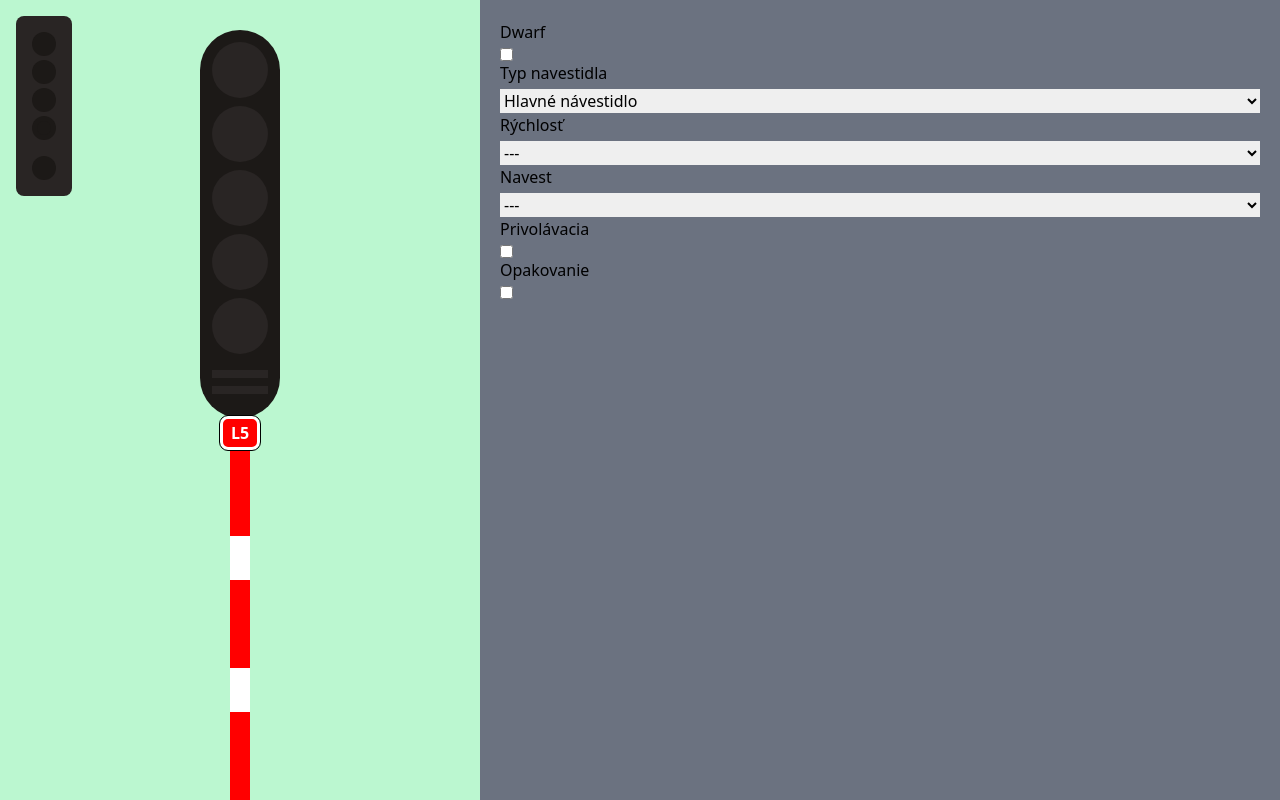
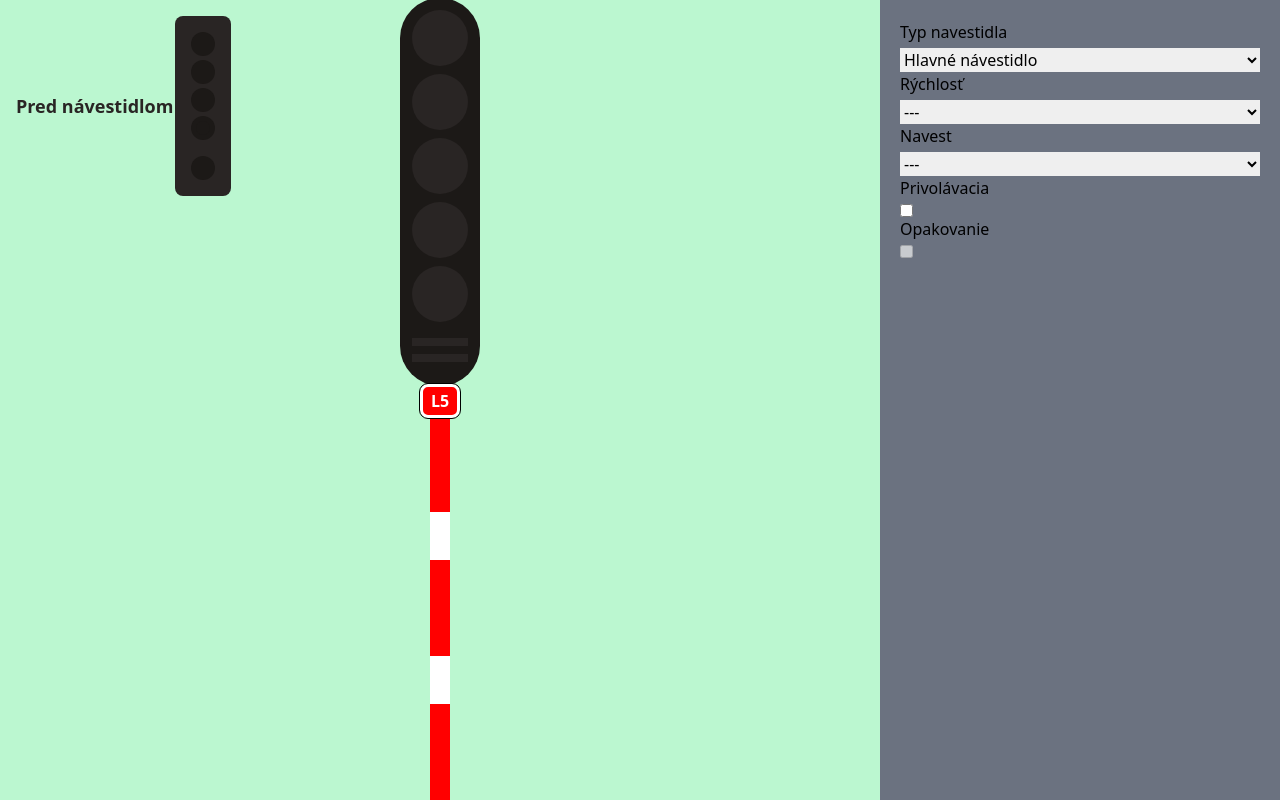
Before and after one commit to jaksia/navesti, a SvelteKit app: page / in a window 1280 px wide. Built offline with nearby package versions, Linux system fonts and the light colour scheme.

Commit message:
Prevent unreal signal combinations

```diff
--- a/src/lib/navestidlo.ts
+++ b/src/lib/navestidlo.ts
@@ -15,6 +15,9 @@ export type Options = {
     bulbCount: number;
     speedIndication: boolean;
     labelExample: string[];
+
+    repeating: boolean;
+    privolavanie: boolean;
 }
 
 export const typeOptions: { [key in TypNavestidla]: Options } = {
@@ -22,39 +25,51 @@ export const typeOptions: { [key in TypNavestidla]: Options } = {
         poleStyleClass: 'hlavne',
         bulbCount: 4,
         speedIndication: true,
-        labelExample: ['1L', 'KL', 'L5', 'S2-6']
+        labelExample: ['1L', 'KL', 'L5', 'S2-6'],
+        repeating: true,
+        privolavanie: true,
     },
     [TypNavestidla.HLAVNE_IBA_JAZDA]: {
         poleStyleClass: 'hlavne_jazda',
         labelStyleClass: 'hlavne',
         bulbCount: 4,
         speedIndication: true,
-        labelExample: ['2S', '1MS', 'S3-7', 'L4']
+        labelExample: ['2S', '1MS', 'S3-7', 'L4'],
+        repeating: true,
+        privolavanie: true,
     },
     [TypNavestidla.VLOZENE]: {
         poleStyleClass: 'vlozene',
         labelStyleClass: 'hlavne',
         bulbCount: 3,
         speedIndication: false,
-        labelExample: ['VL5', 'VS2-6']
+        labelExample: ['VL5', 'VS2-6'],
+        repeating: false,
+        privolavanie: false,
     },
     [TypNavestidla.AUTOBLOK]: {
         poleStyleClass: 'autoblok',
         bulbCount: 3,
         speedIndication: false,
-        labelExample: ['1-487', '2-358']
+        labelExample: ['1-487', '2-358'],
+        repeating: false,
+        privolavanie: false,
     },
     [TypNavestidla.ZRIADOVACIE]: {
         poleStyleClass: 'zriadovacie',
         bulbCount: 2,
         speedIndication: false,
-        labelExample: ['Se1', 'Se24']
+        labelExample: ['Se1', 'Se24'],
+        repeating: false,
+        privolavanie: false,
     },
     [TypNavestidla.PREDZVEST]: {
         poleStyleClass: 'predzvest',
         bulbCount: 2,
         speedIndication: false,
-        labelExample: ['Pr1L', 'Pr2KS']
+        labelExample: ['Pr1L', 'Pr2KS'],
+        repeating: false,
+        privolavanie: false,
     }
 }
 
--- a/src/routes/+page.svelte
+++ b/src/routes/+page.svelte
@@ -11,17 +11,16 @@
 		type Rychlost
 	} from '$lib/navestidlo';
 
-	let dwarf = $state(false);
-
 	let typ = $state(TypNavestidla.HLAVNE);
 	let rychlost: Rychlost | null = $state(null);
 
 	let privolavacia = $state(false);
 	let opakovanie = $state(false);
+	let poslednyAutoblok = $state(true);
 
 	let navest: Navest | null = $state(null);
 
-	let aktivneZnaky = $derived.by(() => {
+	const aktivneZnaky = $derived.by(() => {
 		let znaky: (string | null)[] = [];
 		if (navest) {
 			const options = navestneZnaky[navest];
@@ -35,16 +34,35 @@
 		return znaky;
 	});
 
-	let options = $derived(typeOptions[typ]);
+	const options = $derived(typeOptions[typ]);
 
 	let safetyClicked = $state(false);
-
-	let safetySignal = $derived.by(() => {
+	const safetySignal = $derived.by(() => {
 		if (navest === null) return 0;
 		if (navest == 'stoj') return 2;
-		if (navest == 'vystraha') return opakovanie ? 2 : 1;
+		if (opakovanie && navest == 'vystraha') return 2;
+		if (opakovanie && [40, 60, 80, 100].includes(navest)) return 4;
+		if (navest == 'vystraha') return 1;
 		const l = ['volno', 40, 60, 80, 100];
 		if (l.includes(navest)) return rychlost === null ? 3 : 4;
+	});
+
+	const speedEnabled = $derived(
+		options.speedIndication &&
+			(navest == null || [40, 60, 80, 100, 'volno', 'vystraha'].includes(navest))
+	);
+
+	$effect(() => {
+		if (navest && !povoleneNavesti[typ].includes(navest)) navest = null;
+		if (!speedEnabled) rychlost = null;
+		opakovanie =
+			opakovanie &&
+			options.repeating &&
+			navest !== null &&
+			[40, 60, 80, 100, 'vystraha'].includes(navest);
+		privolavacia = privolavacia && options.privolavanie;
+		if (typ == TypNavestidla.AUTOBLOK && !poslednyAutoblok && [40, 60, 80, 100].includes(navest))
+			navest = 'volno';
 	});
 </script>
 
@@ -52,25 +70,37 @@
 	{#if [TypNavestidla.HLAVNE, TypNavestidla.HLAVNE_IBA_JAZDA, TypNavestidla.AUTOBLOK].includes(typ)}
 		<!-- svelte-ignore a11y_click_events_have_key_events -->
 		<!-- svelte-ignore a11y_no_static_element_interactions -->
+		<div class="absolute left-4 top-4 flex items-center">
+			<h3 class="mr-0.5 text-lg font-bold text-stone-800 [writing-mode:sideways-lr]">
+				Pred návestidlom
+			</h3>
 			<div
-			class="absolute left-4 top-4 flex flex-col items-center gap-1 rounded-lg bg-stone-800 p-4"
+				class="flex flex-col items-center gap-1 rounded-lg bg-stone-800 p-4"
 				onclick={() => (safetyClicked = !safetyClicked)}
 			>
 				<div
 					class="h-6 w-6 rounded-full {safetySignal == 1 ? 'bg-yellow-400' : 'bg-stone-900'}"
 				></div>
 				<div class="h-6 w-6 rounded-full {safetySignal == 2 ? 'bg-red-600' : 'bg-stone-900'}"></div>
-			<div class="h-6 w-6 rounded-full {safetySignal == 3 ? 'bg-green-600' : 'bg-stone-900'}"></div>
 				<div
-				class="relative h-6 w-6 rounded-full {safetySignal == 4 ? 'bg-yellow-400' : 'bg-stone-900'}"
+					class="h-6 w-6 rounded-full {safetySignal == 3 ? 'bg-green-600' : 'bg-stone-900'}"
+				></div>
+				<div
+					class="relative h-6 w-6 rounded-full {safetySignal == 4
+						? 'bg-yellow-400'
+						: 'bg-stone-900'}"
 				>
 					<div
 						class="absolute left-1/2 top-1/2 h-3.5 w-3.5 -translate-x-1/2 -translate-y-1/2 transform rounded-full bg-stone-900"
 					></div>
 				</div>
-			<div class="mt-3 h-6 w-6 rounded-full {safetyClicked ? 'bg-sky-500' : 'bg-stone-900'}"></div>
+				<div
+					class="mt-3 h-6 w-6 rounded-full {safetyClicked ? 'bg-sky-500' : 'bg-stone-900'}"
+				></div>
+			</div>
 		</div>
 	{/if}
+	<div class="flex flex-col items-center">
 		<div
 			class="z-10 -mb-0.5 flex w-20 flex-col items-center justify-between gap-2 rounded-full bg-stone-900 p-3"
 		>
@@ -91,21 +121,27 @@
 				</div>
 			{/if}
 		</div>
-	<div class="relative flex min-h-96 w-5 flex-col items-center">
 		<div
 			class="label z-10 -mb-0.5 rounded-lg px-2 py-0.5
 			font-bold {options.labelStyleClass || options.poleStyleClass}"
 		>
 			{options.labelExample[(Math.random() * options.labelExample.length) | 0]}
 		</div>
+	</div>
+	<div class="relative flex w-5 flex-col items-center">
+		{#if poslednyAutoblok && typ == TypNavestidla.AUTOBLOK}
+			<div class="relative h-16 w-16 border border-black bg-white p-2">
+				<div class="h-12 w-12 rounded-full bg-black p-2">
+					<div class="h-8 w-8 rounded-full bg-white p-2">
+						<div class="h-4 w-4 rounded-full bg-black"></div>
+					</div>
+				</div>
+			</div>
+		{/if}
 		<div class="pole w-full flex-grow {options.poleStyleClass}"></div>
 	</div>
 </div>
-<div class="flex flex-grow flex-col bg-gray-500 p-5">
-	<div>
-		<label for="dwarf">Dwarf</label>
-		<input bind:checked={dwarf} id="dwarf" name="dwarf" type="checkbox" class="mt-1 block" />
-	</div>
+<div class="flex flex-col bg-gray-500 p-5">
 	<div>
 		<label for="typ">Typ navestidla</label>
 		<select bind:value={typ} id="typ" name="typ" class="mt-1 block w-full">
@@ -121,7 +157,7 @@
 			id="rychlost"
 			name="rychlost"
 			class="mt-1 block w-full"
-			disabled={!options.speedIndication}
+			disabled={!speedEnabled}
 		>
 			{#each [null, 40, 60, 80, 100] as rychlostOption}
 				<option value={rychlostOption}>{rychlostOption ?? '---'}</option>
@@ -133,7 +169,12 @@
 		<select bind:value={navest} id="navest" name="navest" class="mt-1 block w-full">
 			<option value={null}>---</option>
 			{#each povoleneNavesti[typ] as navest}
-				<option value={navest}>{nazvyNavesti[navest]}</option>
+				<option
+					value={navest}
+					disabled={typ == TypNavestidla.AUTOBLOK &&
+						!poslednyAutoblok &&
+						[40, 60, 80, 100].includes(navest)}>{nazvyNavesti[navest]}</option
+				>
 			{/each}
 		</select>
 	</div>
@@ -141,6 +182,7 @@
 		<label for="privolavacia">Privolávacia</label>
 		<input
 			bind:checked={privolavacia}
+			disabled={!options.privolavanie}
 			id="privolavacia"
 			name="privolavacia"
 			type="checkbox"
@@ -151,16 +193,30 @@
 		<label for="opakovanie">Opakovanie</label>
 		<input
 			bind:checked={opakovanie}
+			disabled={!options.repeating || !navest || ![40, 60, 80, 100, 'vystraha'].includes(navest)}
 			id="opakovanie"
 			name="opakovanie"
 			type="checkbox"
 			class="mt-1 block"
 		/>
 	</div>
+	{#if typ == TypNavestidla.AUTOBLOK}
+		<div>
+			<label for="poslednyAutoblok">Posledné návestidlo automatického bloku</label>
+			<input
+				bind:checked={poslednyAutoblok}
+				id="poslednyAutoblok"
+				name="poslednyAutoblok"
+				type="checkbox"
+				class="mt-1 block"
+			/>
+		</div>
+	{/if}
 </div>
 
 <style lang="scss">
 	.pole {
+		min-height: 24rem;
 		&.hlavne {
 			background-image: linear-gradient(
 				to bottom,
```
Lines whose indentation alone changed are shown as unchanged.
